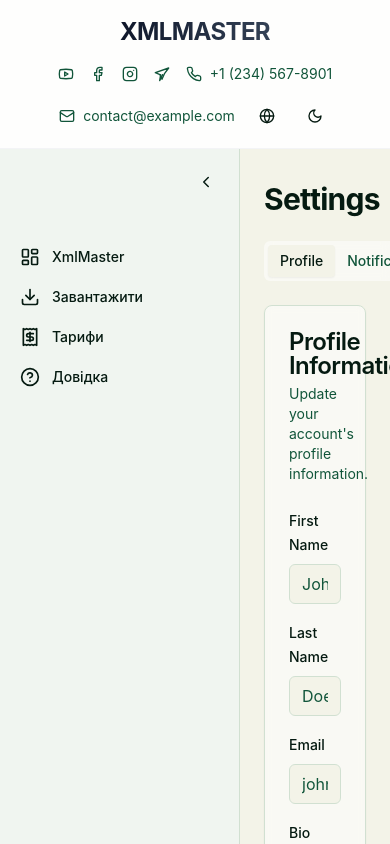
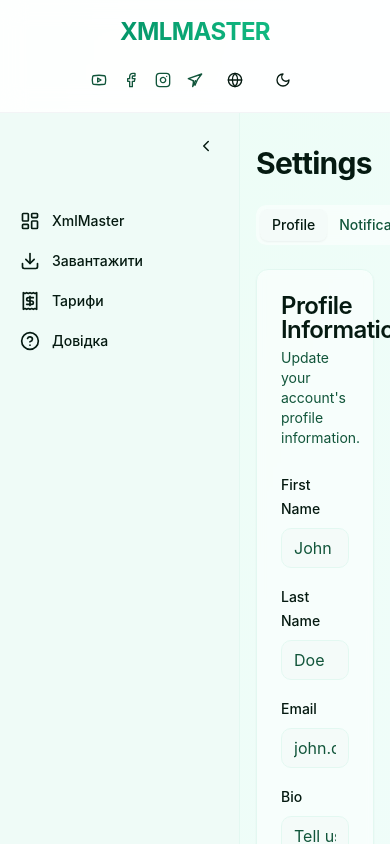
Before and after one commit to OlegFutornoi/xmlmaster, a React (Vite) app: page /introduction in a window 390 px wide. Shown: the top 844 px of the page. Built offline with nearby package versions, Linux system fonts and the light colour scheme; a web font is replaced by a local one.

Commit message:
Hide contact info on mobile
Hides phone and email information on mobile view.
Applies styles similar to dialer-genius template.

```diff
--- a/src/components/Header.tsx
+++ b/src/components/Header.tsx
@@ -48,8 +48,8 @@ const Header: React.FC<HeaderProps> = ({ className }) => {
         {/* Logo */}
         <div className="flex items-center">
           <span className={cn(
-            "text-2xl font-bold tracking-tight bg-clip-text text-transparent bg-gradient-to-r from-slate-900 to-slate-700",
-            theme === 'dark' && 'from-slate-100 to-slate-300'
+            "text-2xl font-bold tracking-tight bg-clip-text text-transparent bg-gradient-to-r from-emerald-600 to-emerald-500",
+            theme === 'dark' && 'from-emerald-400 to-emerald-300'
           )}>
             XMLMASTER
           </span>
@@ -61,7 +61,7 @@ const Header: React.FC<HeaderProps> = ({ className }) => {
           <div className="flex items-center space-x-4">
             <a
               href={contactSettings.socialMedia.youtube.url}
-              className="text-muted-foreground hover:text-primary transition-colors duration-200"
+              className="text-muted-foreground hover:text-emerald-500 transition-colors duration-200"
               target="_blank"
               rel="noopener noreferrer"
               aria-label="YouTube"
@@ -70,7 +70,7 @@ const Header: React.FC<HeaderProps> = ({ className }) => {
             </a>
             <a
               href={contactSettings.socialMedia.facebook.url}
-              className="text-muted-foreground hover:text-primary transition-colors duration-200"
+              className="text-muted-foreground hover:text-emerald-500 transition-colors duration-200"
               target="_blank"
               rel="noopener noreferrer"
               aria-label="Facebook"
@@ -79,7 +79,7 @@ const Header: React.FC<HeaderProps> = ({ className }) => {
             </a>
             <a
               href={contactSettings.socialMedia.instagram.url}
-              className="text-muted-foreground hover:text-primary transition-colors duration-200"
+              className="text-muted-foreground hover:text-emerald-500 transition-colors duration-200"
               target="_blank"
               rel="noopener noreferrer"
               aria-label="Instagram"
@@ -88,7 +88,7 @@ const Header: React.FC<HeaderProps> = ({ className }) => {
             </a>
             <a
               href={contactSettings.socialMedia.telegram.url}
-              className="text-muted-foreground hover:text-primary transition-colors duration-200"
+              className="text-muted-foreground hover:text-emerald-500 transition-colors duration-200"
               target="_blank"
               rel="noopener noreferrer"
               aria-label="Telegram"
@@ -97,17 +97,17 @@ const Header: React.FC<HeaderProps> = ({ className }) => {
             </a>
           </div>
 
-          {/* Contact Information */}
+          {/* Contact Information - Hidden on mobile */}
           <a
             href={`tel:${contactSettings.contactInfo.phone}`}
-            className="flex items-center text-muted-foreground hover:text-primary transition-colors duration-200"
+            className="hidden md:flex items-center text-muted-foreground hover:text-emerald-500 transition-colors duration-200"
           >
             <Phone className="h-4 w-4 mr-2" />
             <span className="text-sm">{contactSettings.contactInfo.phone}</span>
           </a>
           <a
             href={`mailto:${contactSettings.contactInfo.email}`}
-            className="flex items-center text-muted-foreground hover:text-primary transition-colors duration-200"
+            className="hidden md:flex items-center text-muted-foreground hover:text-emerald-500 transition-colors duration-200"
           >
             <Mail className="h-4 w-4 mr-2" />
             <span className="text-sm">{contactSettings.contactInfo.email}</span>
@@ -119,7 +119,7 @@ const Header: React.FC<HeaderProps> = ({ className }) => {
             size="icon"
             onClick={() => setLanguage(language === 'en' ? 'uk' : 'en')}
             title={language === 'en' ? 'Switch to Ukrainian' : 'Switch to English'}
-            className="h-8 w-8"
+            className="h-8 w-8 hover:bg-emerald-50 hover:text-emerald-600 dark:hover:bg-emerald-900/20 dark:hover:text-emerald-400"
           >
             <Globe className="h-4 w-4" />
           </Button>
@@ -130,7 +130,7 @@ const Header: React.FC<HeaderProps> = ({ className }) => {
             size="icon"
             onClick={toggleTheme}
             title={theme === 'light' ? 'Switch to Dark Mode' : 'Switch to Light Mode'}
-            className="h-8 w-8"
+            className="h-8 w-8 hover:bg-emerald-50 hover:text-emerald-600 dark:hover:bg-emerald-900/20 dark:hover:text-emerald-400"
           >
             {theme === 'light' ? <Moon className="h-4 w-4" /> : <Sun className="h-4 w-4" />}
           </Button>
--- a/src/components/dashboard/StatsCards.tsx
+++ b/src/components/dashboard/StatsCards.tsx
@@ -21,6 +21,19 @@ const getIconComponent = (iconName: string) => {
   return icons[iconName as keyof typeof icons] || Download;
 };
 
+const getIconColor = (colorName: string) => {
+  const colors = {
+    'emerald': 'text-emerald-500',
+    'orange': 'text-orange-500',
+    'blue': 'text-blue-500',
+    'purple': 'text-purple-500',
+    'rose': 'text-rose-500',
+    'yellow': 'text-yellow-500',
+    'red': 'text-red-500',
+  };
+  return colors[colorName as keyof typeof colors] || 'text-emerald-500';
+};
+
 const StatsCards: React.FC<StatsCardsProps> = ({ cards }) => {
   const { language } = useLanguage();
   const isMobile = useIsMobile();
@@ -30,12 +43,13 @@ const StatsCards: React.FC<StatsCardsProps> = ({ cards }) => {
     <div className="grid gap-2 sm:gap-4 md:gap-6 grid-cols-2 md:grid-cols-2 lg:grid-cols-4">
       {cards.map((card) => {
         const IconComponent = getIconComponent(card.icon);
+        const iconColorClass = getIconColor(card.color);
 
         return (
-          <Card key={card.id} className="backdrop-blur-sm bg-white/50">
+          <Card key={card.id} className="glassmorphism card-hover-effect">
             <CardHeader className="pb-1 md:pb-2 px-3 py-2 md:p-6">
               <CardTitle className="text-xs sm:text-sm font-medium text-muted-foreground flex items-center">
-                <IconComponent className={`h-3 w-3 md:h-4 md:w-4 mr-1 md:mr-2 text-${card.color}`} />
+                <IconComponent className={`h-3 w-3 md:h-4 md:w-4 mr-1 md:mr-2 ${iconColorClass}`} />
                 {t[card.titleKey]}
               </CardTitle>
             </CardHeader>
--- a/src/index.css
+++ b/src/index.css
@@ -5,83 +5,83 @@
 
 @layer base {
   :root {
-    --background: 60 30% 93%;
+    --background: 160 50% 97%;
     --foreground: 156 67% 6%;
 
-    --card: 60 30% 93%;
+    --card: 160 50% 97%;
     --card-foreground: 156 67% 6%;
 
-    --popover: 60 30% 93%;
+    --popover: 160 50% 97%;
     --popover-foreground: 156 67% 6%;
 
-    --primary: 156 67% 6%;
-    --primary-foreground: 60 30% 93%;
+    --primary: 162 72% 22%;
+    --primary-foreground: 160 50% 97%;
 
-    --secondary: 120 20% 85%;
+    --secondary: 162 59% 93%;
     --secondary-foreground: 156 67% 6%;
 
-    --muted: 120 20% 85%;
+    --muted: 162 59% 93%;
     --muted-foreground: 156 67% 20%;
 
-    --accent: 60 30% 93%;
+    --accent: 160 50% 97%;
     --accent-foreground: 156 67% 6%;
 
     --destructive: 0 84% 60%;
     --destructive-foreground: 0 0% 98%;
 
-    --border: 120 20% 85%;
-    --input: 120 20% 85%;
+    --border: 162 59% 93%;
+    --input: 162 59% 93%;
     --ring: 156 67% 6%;
 
-    --radius: 0.5rem;
+    --radius: 0.75rem;
 
-    --sidebar-background: 120 20% 95%;
+    --sidebar-background: 162 59% 96%;
     --sidebar-foreground: 156 67% 6%;
     --sidebar-primary: 156 67% 6%;
-    --sidebar-primary-foreground: 60 30% 93%;
-    --sidebar-accent: 120 20% 90%;
+    --sidebar-primary-foreground: 160 50% 97%;
+    --sidebar-accent: 162 59% 93%;
     --sidebar-accent-foreground: 156 67% 6%;
-    --sidebar-border: 120 20% 85%;
+    --sidebar-border: 162 59% 93%;
     --sidebar-ring: 156 67% 6%;
   }
 
   .dark {
-    --background: 156 67% 6%;
-    --foreground: 60 30% 93%;
+    --background: 156 35% 10%;
+    --foreground: 160 50% 97%;
 
-    --card: 156 40% 10%;
-    --card-foreground: 60 30% 93%;
+    --card: 156 50% 15%;
+    --card-foreground: 160 50% 97%;
 
-    --popover: 156 40% 10%;
-    --popover-foreground: 60 30% 93%;
+    --popover: 156 50% 15%;
+    --popover-foreground: 160 50% 97%;
 
-    --primary: 60 30% 93%;
+    --primary: 160 50% 97%;
     --primary-foreground: 156 67% 6%;
 
-    --secondary: 120 10% 20%;
-    --secondary-foreground: 60 30% 93%;
+    --secondary: 162 25% 20%;
+    --secondary-foreground: 160 50% 97%;
 
-    --muted: 120 10% 20%;
-    --muted-foreground: 120 20% 65%;
+    --muted: 162 25% 20%;
+    --muted-foreground: 162 40% 70%;
 
-    --accent: 120 10% 20%;
-    --accent-foreground: 60 30% 93%;
+    --accent: 162 25% 20%;
+    --accent-foreground: 160 50% 97%;
 
     --destructive: 0 84% 60%;
     --destructive-foreground: 0 0% 98%;
 
-    --border: 120 10% 20%;
-    --input: 120 10% 20%;
-    --ring: 120 20% 65%;
+    --border: 162 25% 20%;
+    --input: 162 25% 20%;
+    --ring: 162 40% 70%;
 
-    --sidebar-background: 156 40% 10%;
-    --sidebar-foreground: 60 30% 93%;
-    --sidebar-primary: 60 30% 93%;
+    --sidebar-background: 156 50% 15%;
+    --sidebar-foreground: 160 50% 97%;
+    --sidebar-primary: 160 50% 97%;
     --sidebar-primary-foreground: 156 67% 6%;
-    --sidebar-accent: 120 10% 20%;
-    --sidebar-accent-foreground: 60 30% 93%;
-    --sidebar-border: 120 10% 20%;
-    --sidebar-ring: 120 20% 65%;
+    --sidebar-accent: 162 25% 20%;
+    --sidebar-accent-foreground: 160 50% 97%;
+    --sidebar-border: 162 25% 20%;
+    --sidebar-ring: 162 40% 70%;
   }
 }
 
@@ -140,3 +140,29 @@
     font-display: swap;
   }
 }
+
+@layer components {
+  .card-hover-effect {
+    @apply transition-all duration-300 hover:shadow-xl hover:-translate-y-1;
+  }
+
+  .glassmorphism {
+    @apply backdrop-blur-md bg-white/70 dark:bg-black/30 border border-white/20 dark:border-white/10;
+  }
+
+  .gradient-border {
+    @apply relative;
+  }
+
+  .gradient-border::before {
+    content: '';
+    @apply absolute inset-0 rounded-lg p-[1px] bg-gradient-to-r from-emerald-500 to-emerald-600 -z-10;
+    margin: -1px;
+  }
+}
+
+@layer utilities {
+  .text-gradient {
+    @apply bg-clip-text text-transparent bg-gradient-to-r from-emerald-600 to-emerald-500 dark:from-emerald-400 dark:to-emerald-300;
+  }
+}
--- a/src/layouts/DashboardLayout.tsx
+++ b/src/layouts/DashboardLayout.tsx
@@ -7,12 +7,12 @@ import Footer from '@/components/Footer';
 
 const DashboardLayout: React.FC = () => {
   return (
-    <div className="min-h-screen flex flex-col">
+    <div className="min-h-screen flex flex-col bg-gradient-to-br from-emerald-50 to-teal-50 dark:from-emerald-950 dark:to-teal-950">
       <Header />
       <div className="flex flex-1 overflow-hidden">
         <Sidebar />
-        <main className="flex-1 overflow-y-auto bg-background transition-all duration-300 ease-in-out">
-          <div className="container py-8 px-6 max-w-7xl mx-auto animate-fade-in min-h-[calc(100vh-138px)]">
+        <main className="flex-1 overflow-y-auto transition-all duration-300 ease-in-out">
+          <div className="container py-8 px-4 md:px-6 max-w-7xl mx-auto animate-fade-in min-h-[calc(100vh-138px)]">
             <Outlet />
           </div>
           <Footer />
--- a/tailwind.config.ts
+++ b/tailwind.config.ts
@@ -65,7 +65,20 @@ export default {
           "accent-foreground": "hsl(var(--sidebar-accent-foreground))",
           border: "hsl(var(--sidebar-border))",
           ring: "hsl(var(--sidebar-ring))"
-        }
+        },
+        emerald: {
+          50: '#ecfdf5',
+          100: '#d1fae5',
+          200: '#a7f3d0',
+          300: '#6ee7b7',
+          400: '#34d399',
+          500: '#10b981',
+          600: '#059669',
+          700: '#047857',
+          800: '#065f46',
+          900: '#064e3b',
+          950: '#022c22',
+        },
       },
       borderRadius: {
         lg: "var(--radius)",
@@ -104,6 +117,14 @@ export default {
         "slide-out": {
           "0%": { transform: "translateX(0)" },
           "100%": { transform: "translateX(-100%)" }
+        },
+        "pulse-glow": {
+          "0%, 100%": {
+            boxShadow: "0 0 0 0 rgba(16, 185, 129, 0)"
+          },
+          "50%": {
+            boxShadow: "0 0 20px 5px rgba(16, 185, 129, 0.3)"
+          }
         }
       },
       animation: {
@@ -112,7 +133,8 @@ export default {
         "fade-in": "fade-in 0.3s ease-in-out",
         "fade-out": "fade-out 0.3s ease-in-out",
         "slide-in": "slide-in 0.3s ease-in-out",
-        "slide-out": "slide-out 0.3s ease-in-out"
+        "slide-out": "slide-out 0.3s ease-in-out",
+        "pulse-glow": "pulse-glow 2s infinite"
       }
     }
   },
```
Also changed, not shown: src/App.css (+78 -2 lines).
